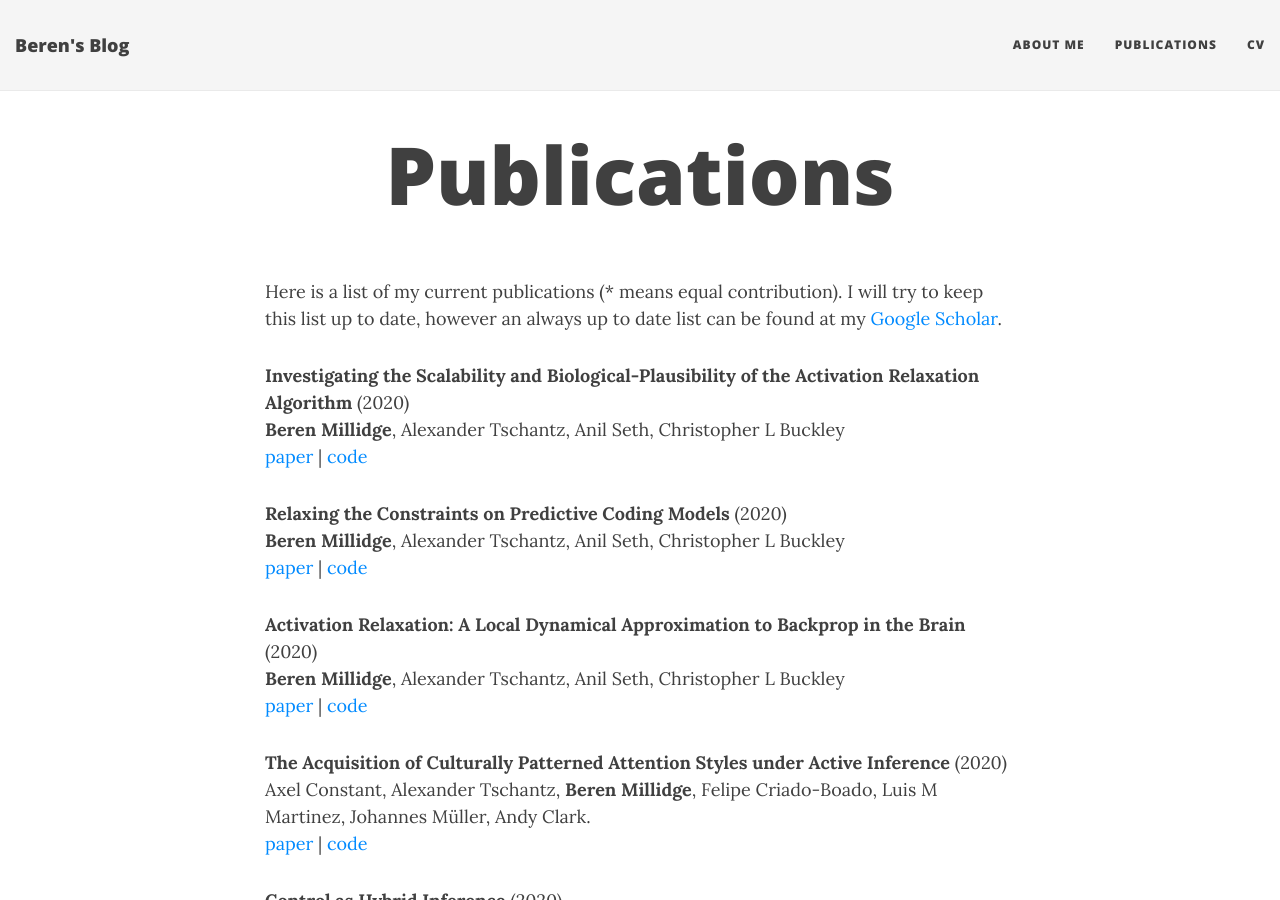
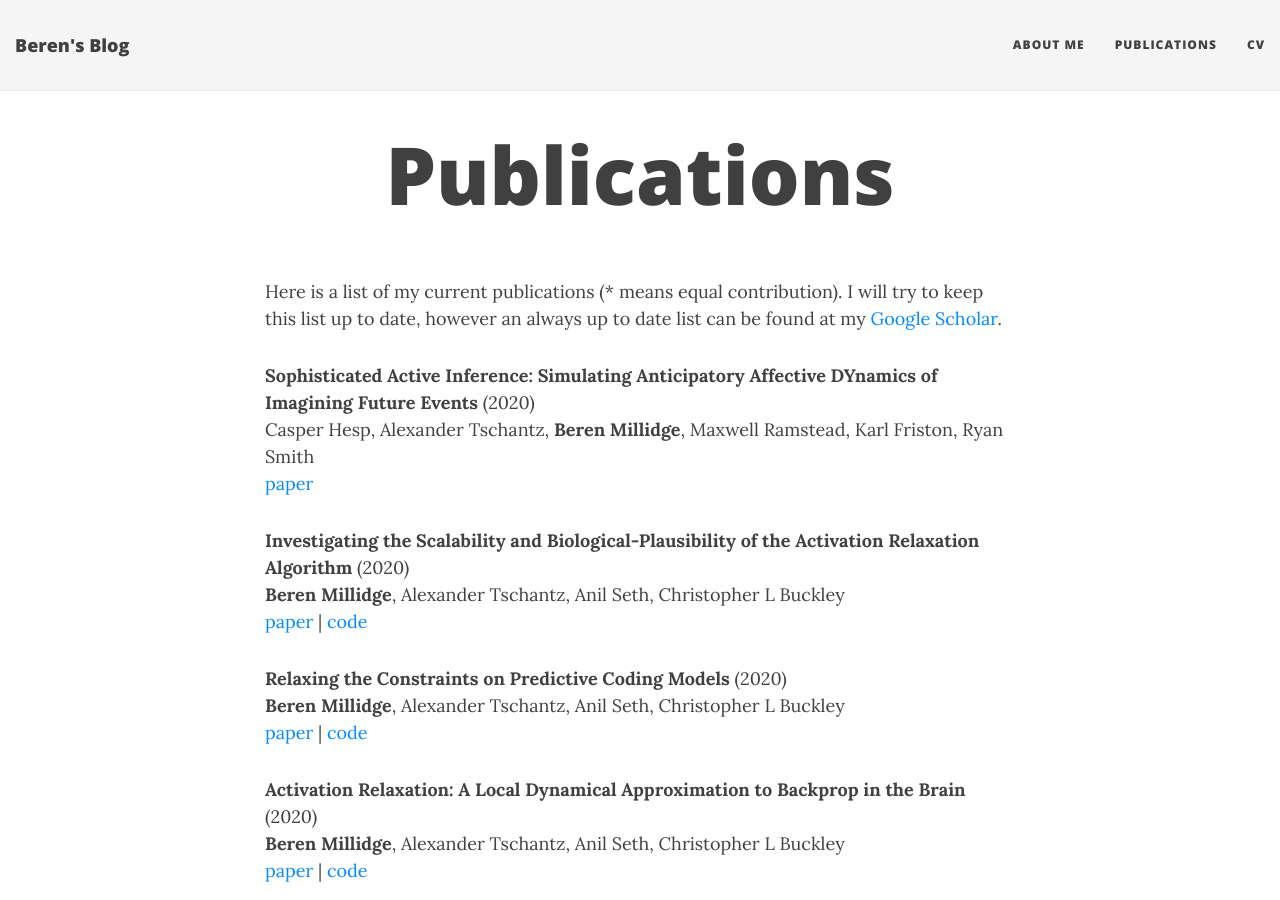
Before and after one commit to BerenMillidge/BerenMillidge.github.io, a Jekyll site: the page built from publications.md, in a window 1280 px wide and 900 px high. Built offline with Jekyll 4.4.1, drawn with Linux system fonts in a browser that asks for light colours; nearby versions of some CDN libraries.

Commit message:
add casper paper

```diff
--- a/publications.md
+++ b/publications.md
@@ -4,6 +4,8 @@ title: Publications
 ---
 
 Here is a list of my current publications (* means equal contribution). I will try to keep this list up to date, however an always up to date list can be found at my [Google Scholar](https://scholar.google.com/citations?user=3GGkFTkAAAAJ&hl=en&oi=ao).
+
+**Sophisticated Active Inference: Simulating Anticipatory Affective DYnamics of Imagining Future Events** (2020) <br /> Casper Hesp, Alexander Tschantz, **Beren Millidge**, Maxwell Ramstead, Karl Friston, Ryan Smith <br /> [paper](https://www.researchgate.net/profile/Casper_Hesp2/publication/344750468_Sophisticated_Affective_Inference_Simulating_Anticipatory_Affective_Dynamics_of_Imagining_Future_Events/links/5f8d9cf7458515b7cf8b7aff/Sophisticated-Affective-Inference-Simulating-Anticipatory-Affective-Dynamics-of-Imagining-Future-Events.pdf)
 
 **Investigating the Scalability and Biological-Plausibility of the Activation Relaxation Algorithm** (2020) <br/> **Beren Millidge**, Alexander Tschantz, Anil Seth, Christopher L Buckley <br/> [paper](https://arxiv.org/abs/2010.06219.pdf) \| [code](https://github.com/BerenMillidge/Dynamical-Activation-Relaxation)
 
```
